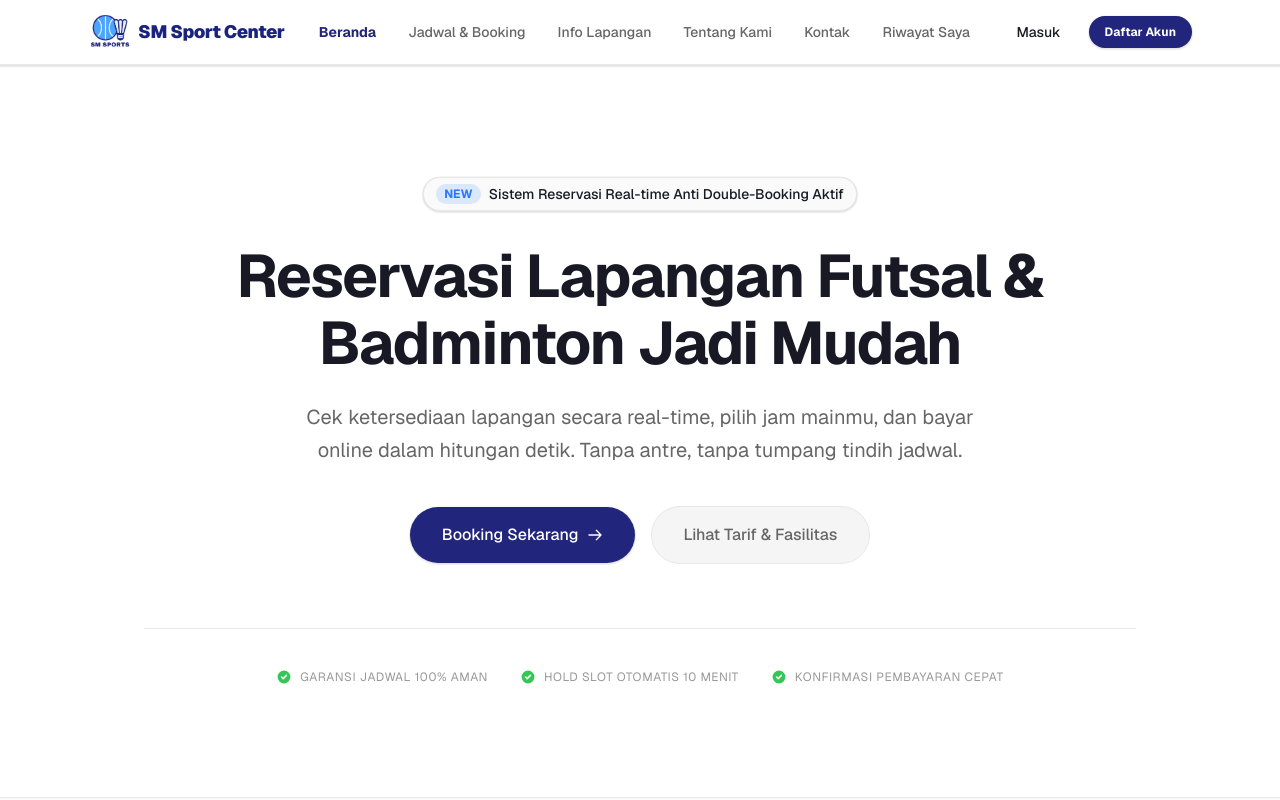
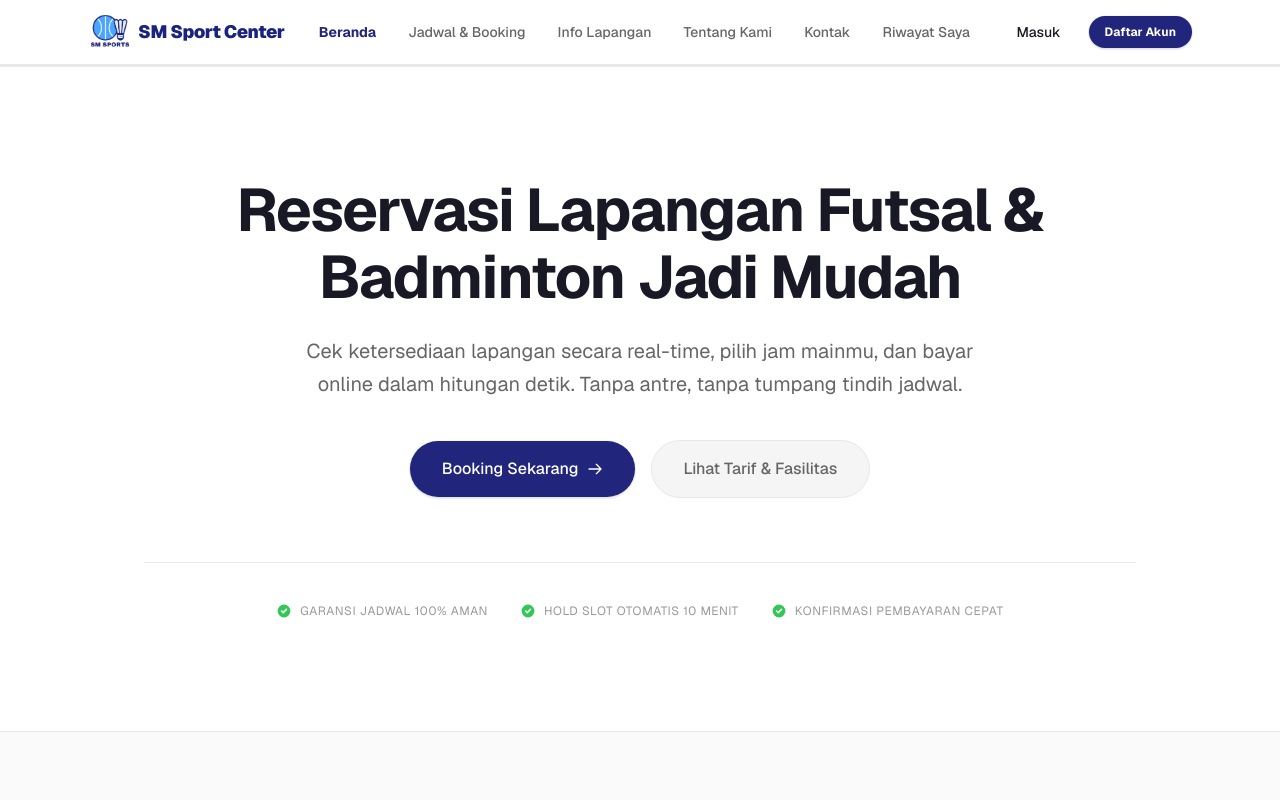
Before and after one commit to rizkyrachma/bnsp-smsport, a Next.js app: page / in a window 1280 px wide. Shown: the top 800 px of the page. Built offline with nearby package versions, Linux system fonts and the light colour scheme; no server answers; the database is empty.

Commit message:
remove announcement chip from customer homepage

```diff
--- a/app/(customer)/page.tsx
+++ b/app/(customer)/page.tsx
@@ -40,13 +40,6 @@ export default async function CustomerHomePage() {
       <main className="flex-grow">
         {/* 2. HERO SECTION */}
         <section className="py-20 md:py-28 px-4 text-center max-w-5xl mx-auto">
-          {/* Announcement Chip */}
-          <div className="inline-flex items-center gap-2 px-3 py-1.5 rounded-full border border-fog bg-linen text-xs md:text-sm font-medium mb-8 shadow-subtle">
-            <span className="bg-sky/15 text-sky font-bold px-2 py-0.5 rounded-full text-xs">
-              NEW
-            </span>
-            <span className="text-carbon">Sistem Reservasi Real-time Anti Double-Booking Aktif</span>
-          </div>
 
           <h1 className="text-4xl sm:text-5xl md:text-6xl font-bold tracking-tight text-carbon leading-[1.12] max-w-4xl mx-auto">
             {BRAND_INFO.tagline}
```
